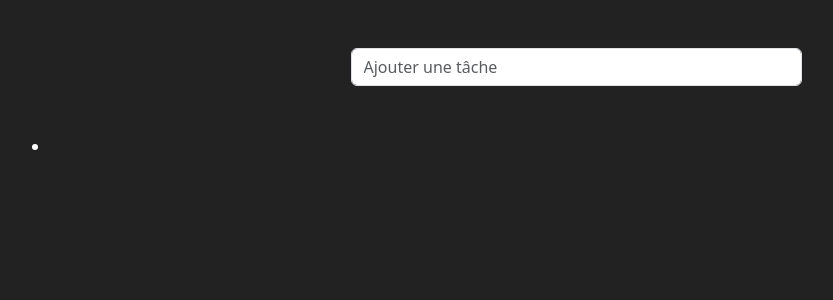
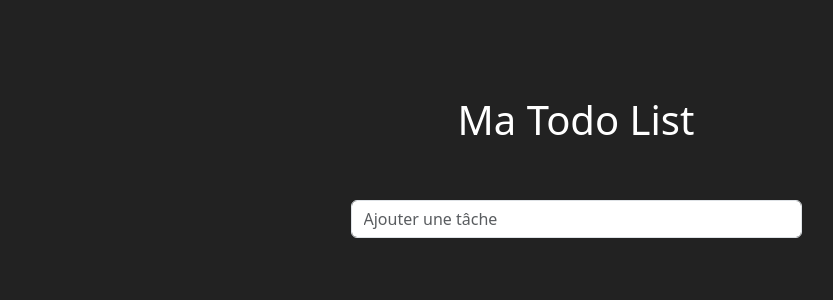
Before and after one commit to Boris-Picard/todo-list-react, a React (Vite) app: page / in a window 1280 px wide. Shown: the top 300 px of the page, without its empty margins (64-897 px from the left). Built offline with nearby package versions, Linux system fonts and the light colour scheme.

Commit message:
todo basique done

```diff
--- a/src/App.jsx
+++ b/src/App.jsx
@@ -1,18 +1,31 @@
 import { AddTask } from "./components/form/AddTask";
 import './assets/styles/body.css'
-import { List } from "./components/todo/List";
+import { useState } from "react";
 
 function App() {
+
+  const [tasks, setTasks] = useState([]);
+
+  const addTask = (task) => {
+    setTasks([...tasks, task])
+  }
 
   return (
     <section>
       <div className="container my-5">
         <div className="row justify-content-center">
+          <div className="col-12 text-center py-5">
+            <h1 className="text-white">Ma Todo List</h1>
+          </div>
           <div className="col-5">
-            <AddTask />
+            <AddTask onAddTask={addTask} />
           </div>
           <div className="col-12 my-5">
-            <List />
+            <ul className="text-white">
+              {tasks.map((task, i) =>
+                <li className="text-white" key={i}>{task}</li>
+              )}
+            </ul>
           </div>
         </div>
       </div>
--- a/src/components/form/AddTask.jsx
+++ b/src/components/form/AddTask.jsx
@@ -1,6 +1,6 @@
 import { useState } from "react"
 
-export function AddTask() {
+export function AddTask({onAddTask}) {
 
     const [list, setList] = useState("")
 
@@ -10,7 +10,8 @@ export function AddTask() {
 
     const handleSubmit = (e) => {
         e.preventDefault();
-        if (SubmitEvent) {
+        if (list) {
+            onAddTask(list)
             setList("")
         }
     }
--- a/src/components/todo/List.jsx
+++ /dev/null
@@ -1,8 +0,0 @@
-
-export function List() {
-    return <ul className="text-white">
-        <li>
-
-        </li>
-    </ul>
-}
```
